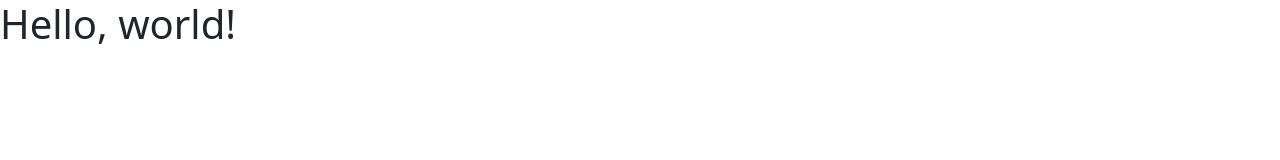
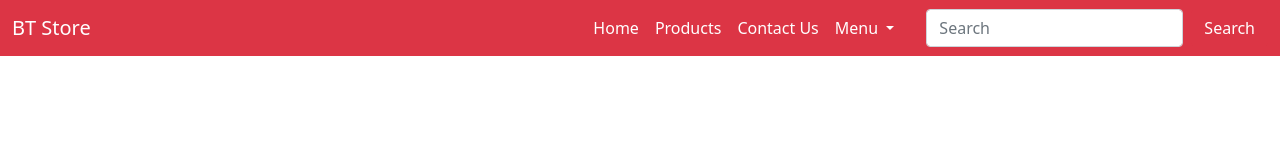
Before and after one commit to EngZakirHossain/design-practice, a plain HTML site: page index.html in a window 1280 px wide. Drawn offline with nearby package versions, Linux system fonts and the light colour scheme.

Commit message:
navbar design complete

```diff
--- a/index.html
+++ b/index.html
@@ -8,10 +8,45 @@
     <!-- Bootstrap CSS -->
     <link href="https://cdn.jsdelivr.net/npm/bootstrap@5.0.2/dist/css/bootstrap.min.css" rel="stylesheet" integrity="sha384-EVSTQN3/azprG1Anm3QDgpJLIm9Nao0Yz1ztcQTwFspd3yD65VohhpuuCOmLASjC" crossorigin="anonymous">
 
-    <title>Hello, world!</title>
+    <title>BT Store</title>
   </head>
   <body>
-    <h1>Hello, world!</h1>
+
+    <nav class="navbar navbar-expand-lg navbar-light bg-danger">
+        <div class="container-fluid">
+          <a class="navbar-brand text-white" href="#">BT Store</a>
+          <button class="navbar-toggler" type="button" data-bs-toggle="collapse" data-bs-target="#navbarScroll" aria-controls="navbarScroll" aria-expanded="false" aria-label="Toggle navigation">
+            <span class="navbar-toggler-icon"></span>
+          </button>
+          <div class="collapse navbar-collapse" id="navbarScroll">
+            <ul class="navbar-nav ms-auto my-2 my-lg-0 navbar-nav-scroll" style="--bs-scroll-height: 100px;">
+              <li class="nav-item">
+                <a class="nav-link text-white active" aria-current="page" href="#">Home</a>
+              </li>
+              <li class="nav-item">
+                <a class="nav-link text-white" href="#">Products</a>
+              </li>
+              <li class="nav-item">
+                <a class="nav-link text-white" href="#">Contact Us</a>
+              </li>
+              <li class="nav-item dropdown me-4">
+                <a class="nav-link dropdown-toggle text-white" href="#" id="navbarScrollingDropdown" role="button" data-bs-toggle="dropdown" aria-expanded="false">
+                  Menu
+                </a>
+                <ul class="dropdown-menu bg-danger " aria-labelledby="navbarScrollingDropdown">
+                  <li><a class="dropdown-item text-white " href="#">Terms And Condtions</a></li>
+                  <li><a class="dropdown-item text-white" href="#">Privacy Policy</a></li>
+                  <li><a class="dropdown-item text-white" href="#">Servives</a></li>
+                </ul>
+              </li>
+            </ul>
+            <form class="d-flex">
+              <input class="form-control me-2" type="search" placeholder="Search" aria-label="Search">
+              <button class="btn btn-danger text-white" type="submit">Search</button>
+            </form>
+          </div>
+        </div>
+      </nav>
 
     <script src="https://cdn.jsdelivr.net/npm/bootstrap@5.0.2/dist/js/bootstrap.bundle.min.js" integrity="sha384-MrcW6ZMFYlzcLA8Nl+NtUVF0sA7MsXsP1UyJoMp4YLEuNSfAP+JcXn/tWtIaxVXM" crossorigin="anonymous"></script>
 
```
